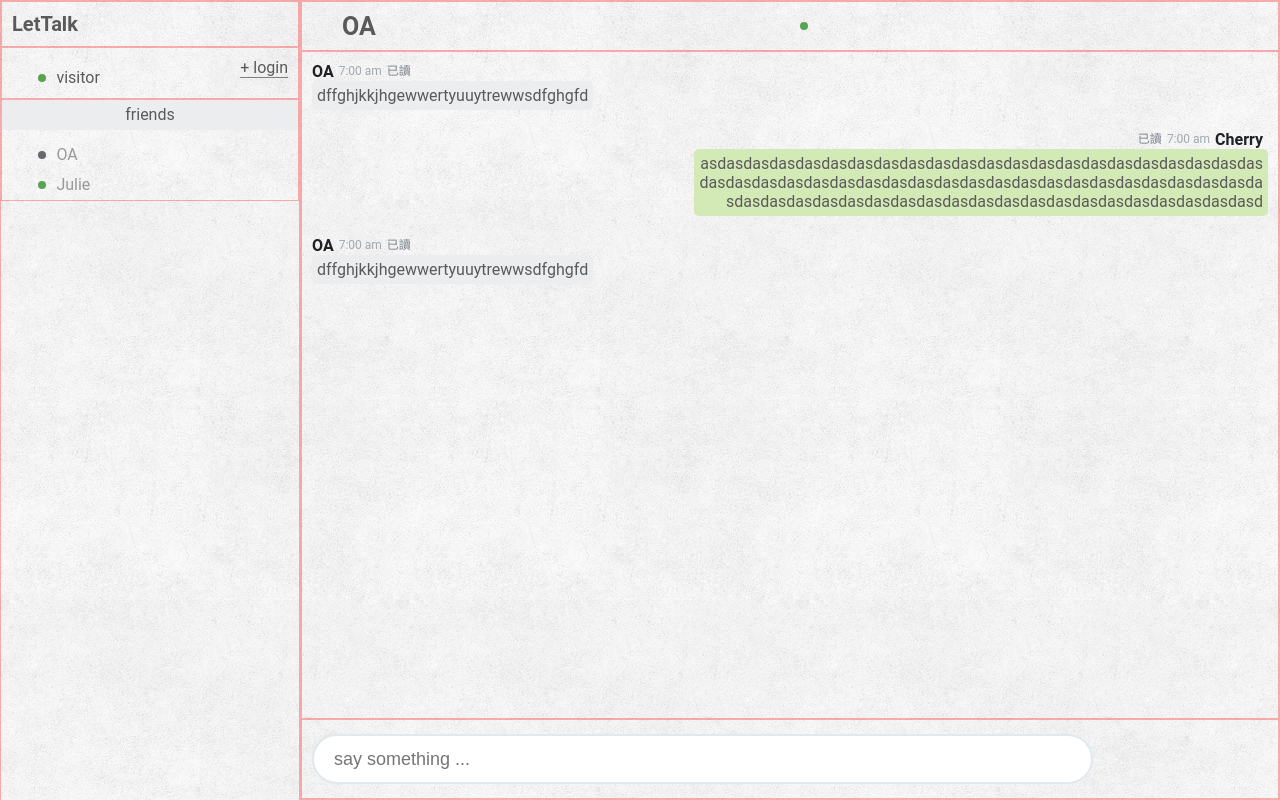
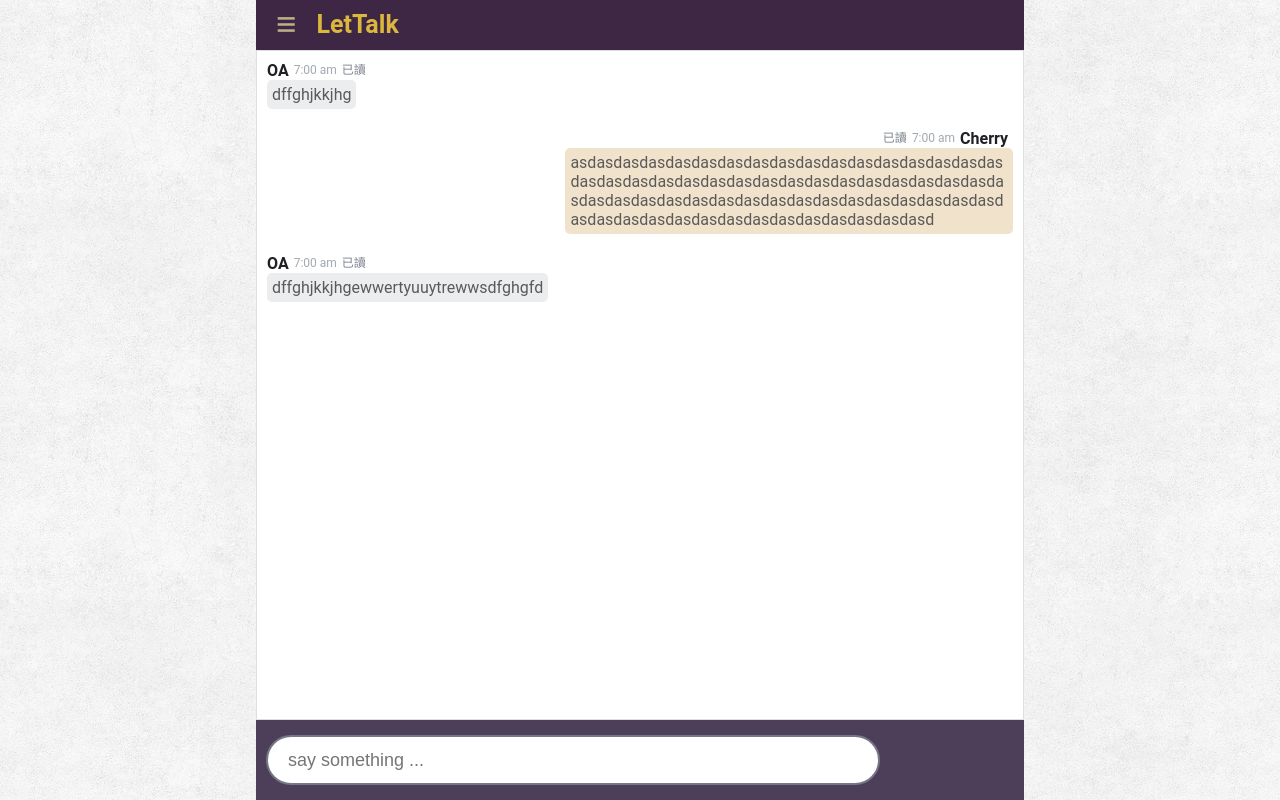
Before and after one commit to wuzixuan1104/LetTalk, a plain HTML site: page index.html in a window 1280 px wide. Drawn offline with Linux system fonts and the light colour scheme.

Commit message:
template finish v1

```diff
--- a/index.html
+++ b/index.html
@@ -14,7 +14,7 @@
 
   </head>
   <body lang="zh-tw">
-    <div id="sidemenu">
+    <!-- <div id="sidemenu">
       <header id="menu-header">
         <span class="title">LetTalk</span>
       </header>
@@ -22,9 +22,7 @@
         <div class="login">+ login</div>
         <span class="status active"></span>
         <span class="name">visitor</span>
-       <!--  <div class="btn">
-          <button class="login">login</button>
-        </div> -->
+
       </div>
       <div id="menu-list">
         <div class="users">
@@ -38,12 +36,12 @@
           </a>
         </div>
       </div>
-    </div>
+    </div> -->
 
     <div id="chat">
       <header id="chat-header">
-        <span class="status active"></span>
-        <span class="name">OA</span>
+        <span class="menu">&equiv;</span>
+        <span class="name">LetTalk</span>
       </header>
 
       <div id="chat-boxes">
@@ -55,7 +53,7 @@
               <span class="read yes"></span>
             </div>
             <p class='content'>
-              dffghjkkjhgewwertyuuytrewwsdfghgfd
+              dffghjkkjhg
             </p>
           </div>
         </div>
--- a/scss/public.scss
+++ b/scss/public.scss
@@ -33,7 +33,7 @@ html {
     font-size: medium;
     font-family: Roboto, RobotoDraft, Helvetica, Arial, sans-serif, "微軟正黑體", "Microsoft JhengHei";
 
-    background: $mainBackgroundColor;
+    background: #fdebd5;
     background-image: $mainBackgroundImage;
 
     @include font-smoothing(antialiased);
@@ -46,7 +46,6 @@ body {
   > * {
     display: inline-block;
     float: left;
-    border: 1px solid rgba(255, 0, 0, .3);
     height: 1000px;
   }
 
@@ -223,8 +222,12 @@ body {
 
   #chat {
     position: fixed;
-    right: 0;
-    width: calc(100% - 300px);
+    left: calc(40%/2);
+    width: 60%;
+    @include range-width(0, 768px) {
+      width: 100%;
+      left: 0;
+    }
     height: 100%;
     > * {
       display: inline-block;
@@ -233,8 +236,18 @@ body {
 
     header#chat-header {
       padding-left: 20px;
-      border: 1px solid rgba(255, 0, 0, .3);
-      height: 50px;
+      background-color: #3d2744;
+
+      > * {
+        float: left;
+        height: 50px;
+      }
+      span.menu {
+        font-size: 35px;
+        line-height: 50px;
+        color: #bbb186;
+      }
+
       span.name {
         display: block;
         width: 85%;
@@ -243,29 +256,7 @@ body {
         font-weight: bold;
         font-size: 25px;
         margin-left: 10px;
-      }
-
-      span.status {
-        position: relative;
-        width: 15%;
-
-        &:before {
-          position: absolute;
-          top: 20px;
-          left: 0;
-          display: inline-block;
-          content: '';
-          width: 8px;
-          height: 8px;
-          background-color: rgba(103, 104, 107, 1.00);
-          @include border-radius(50px);
-        }
-
-        &.active {
-          &:before {
-            background-color: rgba(89, 163, 83, 1.00);
-          }
-        }
+        color: #dcb73e;
       }
     }
 
@@ -273,8 +264,8 @@ body {
       display: inline-block;
       width: 100%;
       height: calc(100% - 50px - 80px);
-      border: 1px solid rgba(255, 0, 0, .3);
-
+      border: 1px solid rgba(150, 145, 145, 0.3);
+      background-color: white;
       .box {
         display: inline-block;
         width: 100%;
@@ -332,14 +323,13 @@ body {
 
           &.right {
             float: right;
-            text-align: right;
             .info {
               > * {
                 float: right;
               }
             }
             .content {
-              background-color: #d3eab7;
+              background-color: #f1e2cb;
             }
           }
         }
@@ -347,9 +337,9 @@ body {
     }
 
     footer#chat-footer {
-      border: 1px solid rgba(255, 0, 0, .3);
       position: relative;
       height: 80px;
+      background-color: #4d3f5a;
 
       .send input {
         position: absolute;
@@ -360,7 +350,7 @@ body {
         height: 50px;
         font-size: 18px;
         padding-left: 20px;
-        border: 2px solid #e1e8ef;
+        border: 2px solid #757884;
         outline: none;
         @include border-radius(30px);
       }
```
Also changed, not shown: css/public.css.
